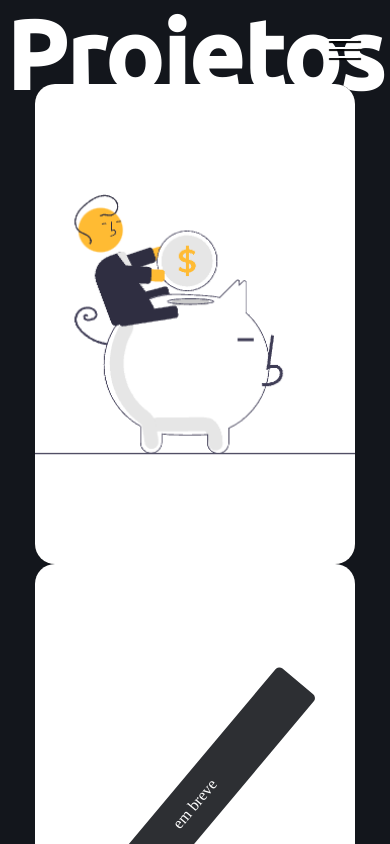
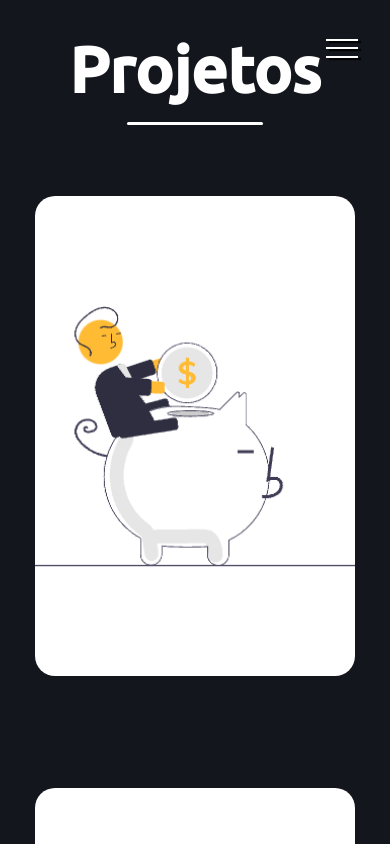
Before and after one commit to languageD/Portfolio, a React (Vite) app: page /Projetos in a window 390 px wide. Built offline with nearby package versions, Linux system fonts and the light colour scheme.

Commit message:
responsive project page

```diff
--- a/src/pages/Projetos.jsx
+++ b/src/pages/Projetos.jsx
@@ -8,6 +8,7 @@ function Projetos(){
     <div className={styles.Project_container}>
       <div className={styles.Project_header}>
         <h1>Projetos</h1>
+        <hr />
       </div>
 
       <div className={styles.card_container}>
--- a/src/pages/Projetos.module.css
+++ b/src/pages/Projetos.module.css
@@ -11,6 +11,21 @@
   text-align: center;
   font-size: 3rem;
   font-family: 'Ubuntu', sans-serif;;
+}
+
+.Project_header hr{
+  display: flex;
+  justify-content: center;
+  align-items: center;
+  text-align: center;
+  width: 35%;
+  height: 0.2rem;
+  margin: 0 auto;
+  background-color: white;
+  border: none;
+  border-radius: 2rem;
+  margin-top: 1rem;
+
 }
 
 .card_container{
@@ -49,7 +64,7 @@
 }
 
 .card_info {
-  margin: 0.5rem 1rem;
+  margin: 0.5rem 0.3rem;
   color: white;
   text-shadow: 1px 2px 3px black;
   opacity: 0;
@@ -107,3 +122,27 @@
   transform: rotate(-50deg);
 
 }
+
+
+/* media query */
+@media (max-width: 1000px){
+  .Project_container{
+    height: 100vh;
+    overflow-y:scroll ;
+
+  }
+
+  .Project_header{
+    margin-top: 2rem;
+    font-size: 2rem;
+  }
+  .card_container{
+    margin-top: 5rem;
+  }
+  .card{
+    margin-bottom: 7rem;
+  }
+
+
+
+}
```
